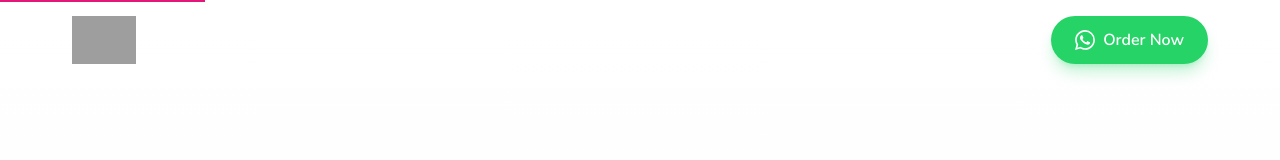
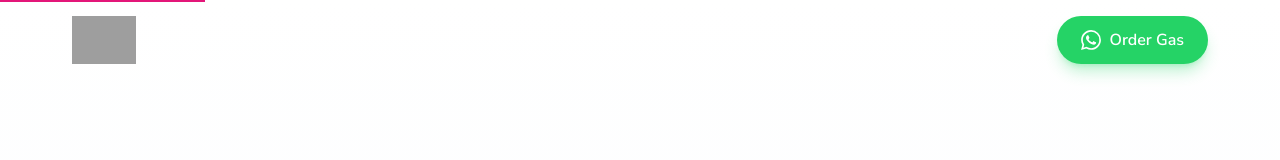
Before and after one commit to TerrenceMugabe/OrderGas, a React (Vite) app: page / in a window 1280 px wide. Shown: the top 160 px of the page. Built offline with nearby package versions, Linux system fonts and the light colour scheme; grey boxes are pictures that could not be loaded.

Commit message:
Change button text from 'Order Now' to 'Order Gas'

```diff
--- a/src/App.tsx
+++ b/src/App.tsx
@@ -196,7 +196,7 @@ const Navigation = () => {
             ) : (
               <WhatsAppIcon className="w-4 h-4 lg:w-5 lg:h-5" />
             )}
-            <span className="hidden sm:inline">Order Now</span>
+            <span className="hidden sm:inline">Order Gas</span>
             <span className="sm:hidden">Order</span>
           </motion.button>
         </div>
```
